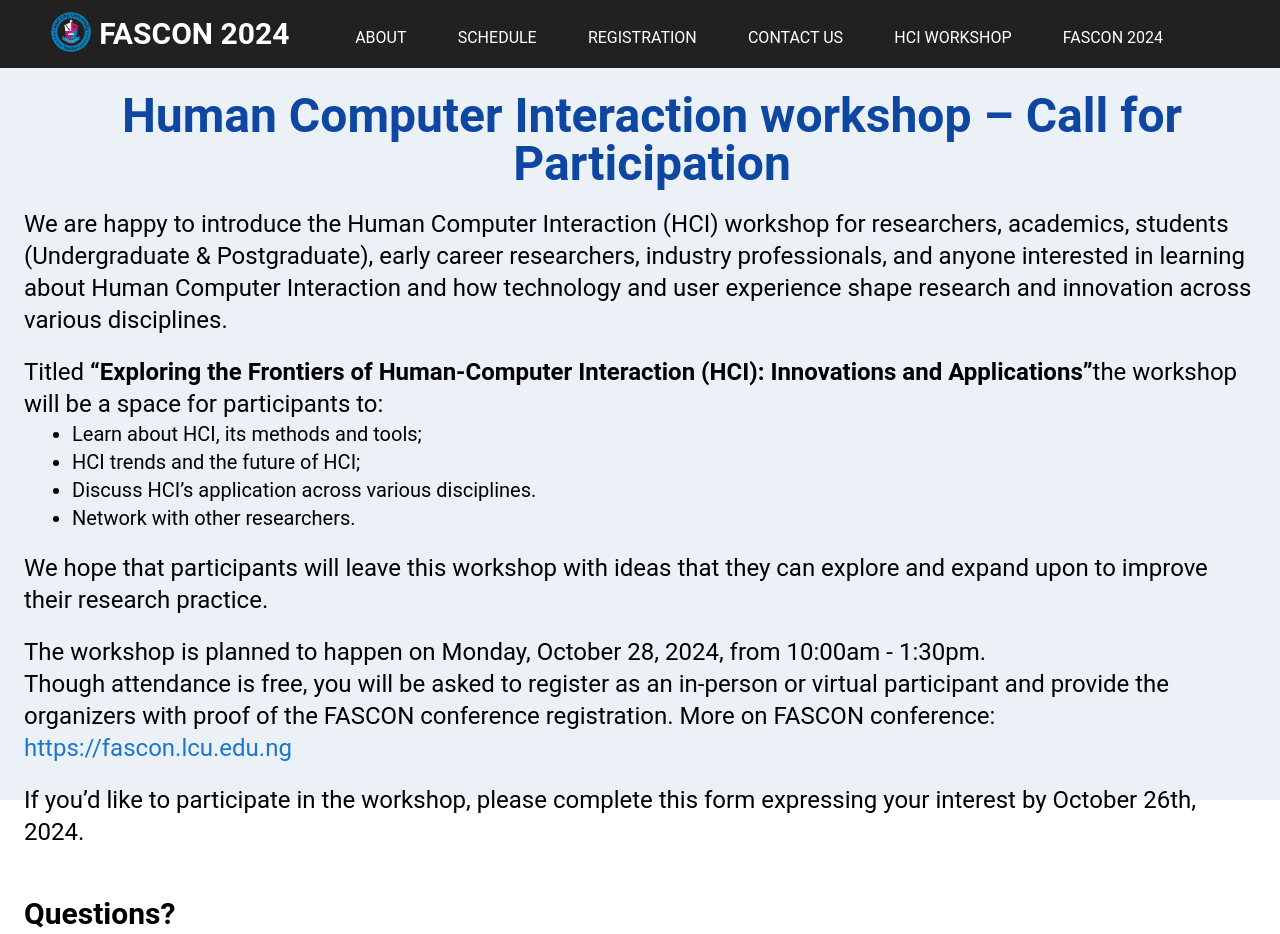
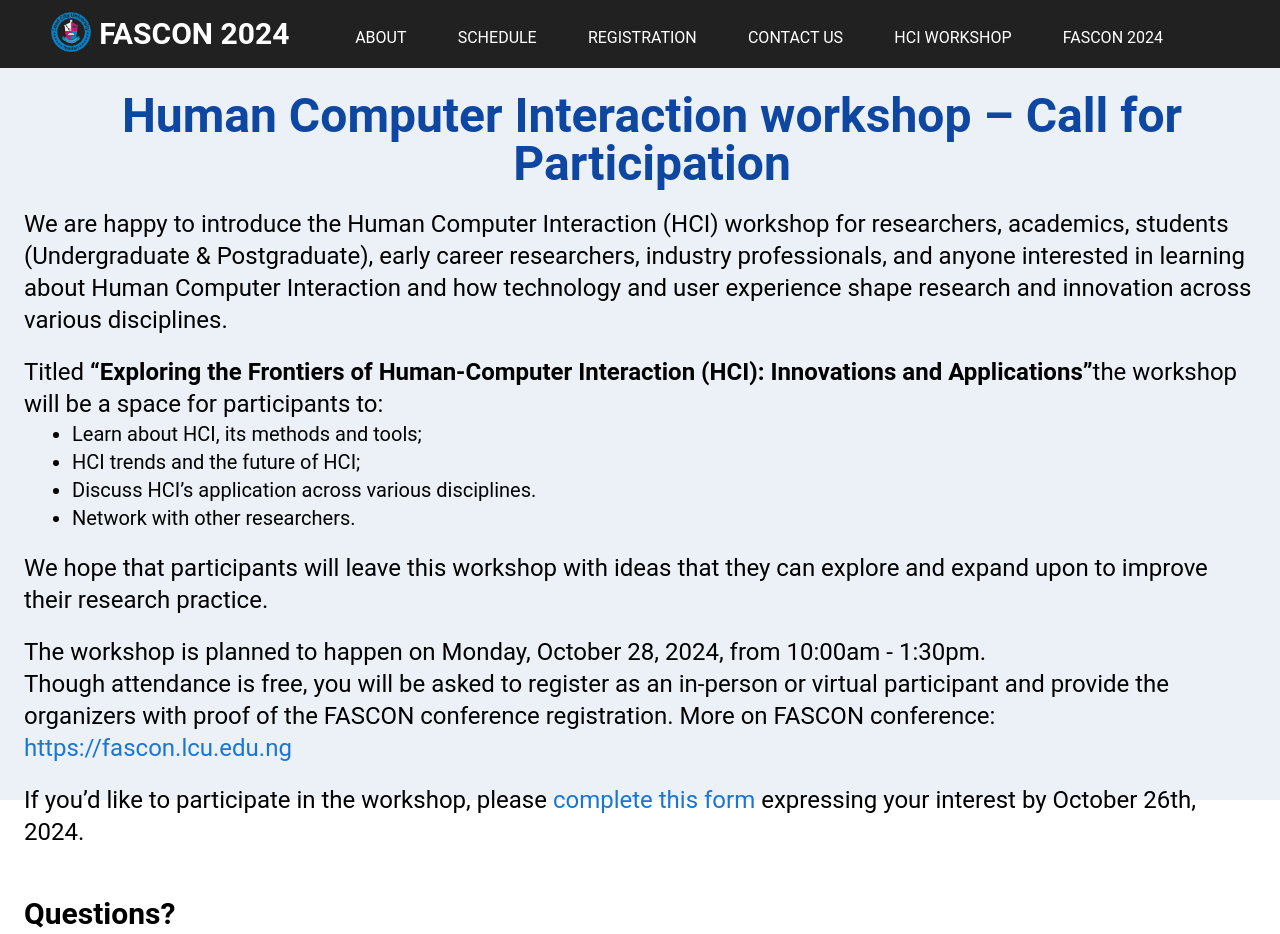
Before and after one commit to michael-ono/landing-page-fascon-2024, a React (Vite) app: page /hci-workshop/participation in a window 1280 px wide. Shown: the top 934 px of the page. Built offline with nearby package versions, Linux system fonts and the light colour scheme.

Commit message:
added form link

```diff
--- a/src/components/HCIParticipation.jsx
+++ b/src/components/HCIParticipation.jsx
@@ -31,7 +31,7 @@ const HCIParticipation = () => {
               Though attendance is free, you will be asked to register as an in-person or virtual participant and provide the organizers with proof of the FASCON conference registration. More on FASCON conference: <a className='text-blue-700' href="https://fascon.lcu.edu.ng">https://fascon.lcu.edu.ng</a>
             </p>
             <p className='text-2xl'>
-              If you’d like to participate in the workshop, please complete this form expressing your interest by October 26th, 2024.
+              If you’d like to participate in the workshop, please <a className='text-blue-700' href="https://bit.ly/HCIFASCON">complete this form</a> expressing your interest by October 26th, 2024.
             </p>
             <p className='pt-12 font-bold text-3xl'>
               Questions?
```
